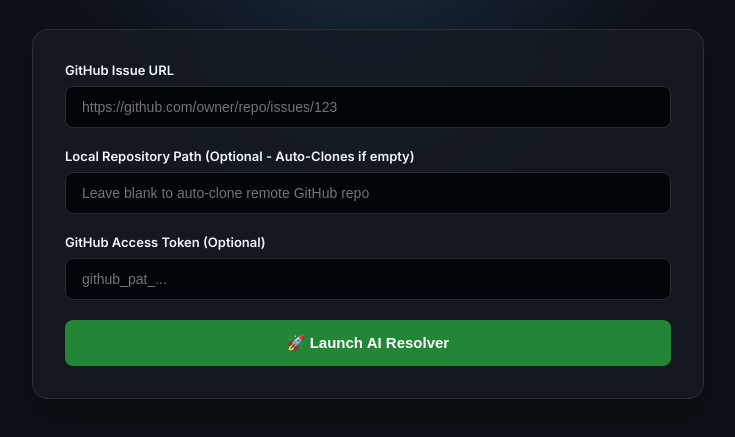
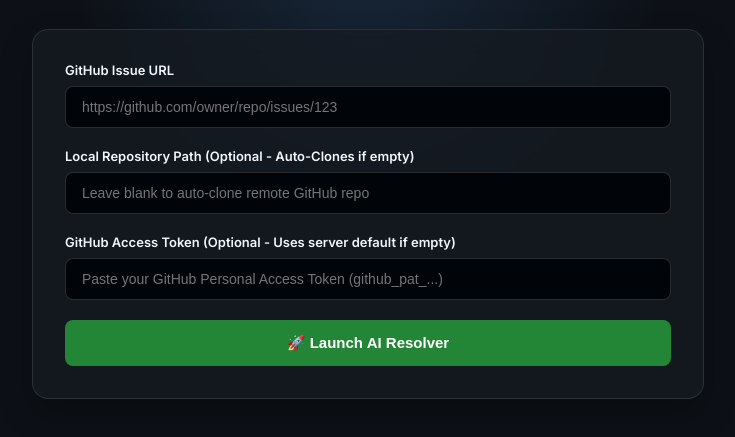
Before and after one commit to pranjalgupta0280/Github_Agent, a plain HTML site: page web/index.html in a window 1280 px wide. Shown: the part 253-690 px from the top of the page, without its empty margins (272-1007 px from the left). Drawn offline with Linux system fonts and the light colour scheme; files that its build step writes are made by us from their sources; files whose address does not match are found by name.

Commit message:
feat: clarify multi-user GitHub token authentication and fallback in UI and README

```diff
--- a/web/index.html
+++ b/web/index.html
@@ -29,8 +29,8 @@
                 </div>
 
                 <div class="input-group">
-                    <label for="github-token">GitHub Access Token (Optional)</label>
-                    <input type="password" id="github-token" placeholder="github_pat_...">
+                    <label for="github-token">GitHub Access Token (Optional - Uses server default if empty)</label>
+                    <input type="password" id="github-token" placeholder="Paste your GitHub Personal Access Token (github_pat_...)">
                 </div>
 
                 <button type="submit" id="submit-btn" class="btn-primary">
```
Also changed, not shown: 1 other file.
